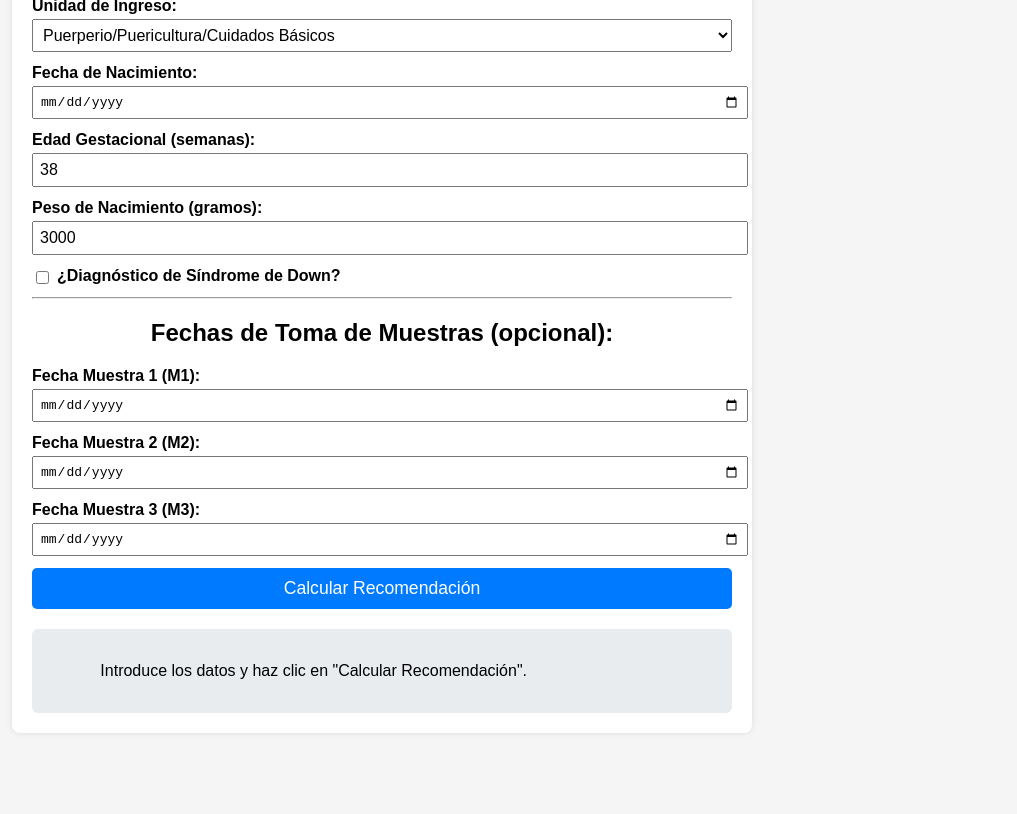
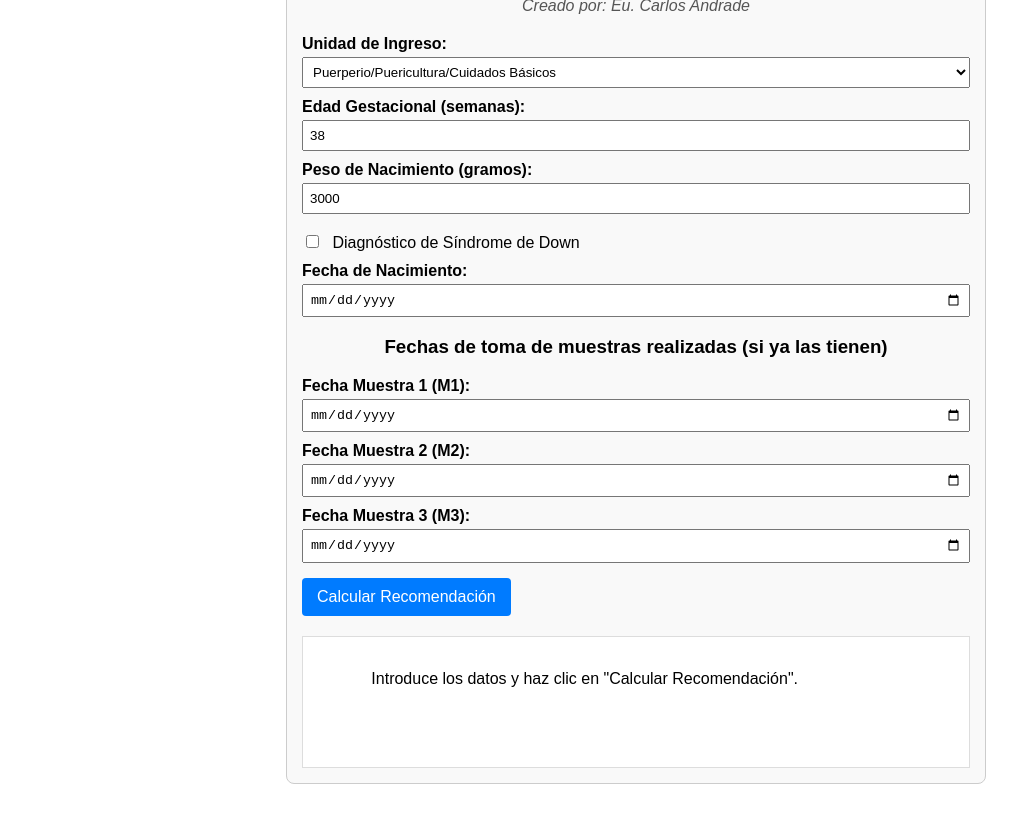
Before and after one commit to Andrade1312/Guia-PNA-App, a plain HTML site: page index.html in a window 1280 px wide. Shown: the part 119-933 px from the top of the page, without its empty margins (4-1021 px from the left). Before the commit the page ends 868 px from the top, so only its background shows below. Drawn offline with Linux system fonts and the light colour scheme.

Commit message:
Update index.html

```diff
--- a/index.html
+++ b/index.html
@@ -7,154 +7,112 @@
     <style>
         body {
             font-family: Arial, sans-serif;
-            margin: 1em;
-            background: #f5f5f5;
+            max-width: 700px;
+            margin: 20px auto;
+            padding: 10px;
         }
         .container {
-            max-width: 700px;
-            background: white;
-            padding: 20px;
+            border: 1px solid #ccc;
+            padding: 15px;
             border-radius: 8px;
-            box-shadow: 0 0 6px rgba(0,0,0,0.1);
+            background: #f9f9f9;
         }
-        h1, h2 {
+        h1, h2, h3 {
             text-align: center;
-        }
-        .input-group {
-            margin-bottom: 12px;
         }
         label {
             display: block;
-            margin-bottom: 4px;
+            margin-top: 10px;
             font-weight: bold;
         }
-        input[type="number"], input[type="date"], select {
+        input[type="number"],
+        select,
+        input[type="date"] {
             width: 100%;
             padding: 6px;
-            font-size: 1em;
-        }
-        input[type="checkbox"] {
-            margin-right: 8px;
+            margin-top: 4px;
+            box-sizing: border-box;
         }
         .checkbox-group {
-            display: flex;
-            align-items: center;
-            margin-bottom: 8px;
+            margin-top: 10px;
+        }
+        .checkbox-group label {
+            font-weight: normal;
+            display: inline-block;
+            margin-left: 6px;
         }
         button {
-            padding: 10px 18px;
-            font-size: 1.1em;
+            margin-top: 15px;
+            padding: 10px 15px;
+            font-size: 16px;
             cursor: pointer;
+            border-radius: 4px;
             border: none;
-            background-color: #007bff;
+            background-color: #007BFF;
             color: white;
-            border-radius: 5px;
-            width: 100%;
         }
         button:hover {
             background-color: #0056b3;
         }
         .result-box {
-            background-color: #e9ecef;
+            margin-top: 20px;
+            border: 1px solid #ddd;
             padding: 15px;
-            border-radius: 6px;
-            margin-top: 20px;
+            background: white;
             white-space: pre-wrap;
+            min-height: 100px;
         }
-        .error {
-            color: red;
+        .info-text {
+            text-align: center;
+            font-style: italic;
+            margin-top: -10px;
+            margin-bottom: 20px;
+            color: #555;
         }
     </style>
 </head>
 <body>
     <div class="container">
         <h1>Guía PNA de Tomas de Muestra</h1>
+        <p class="info-text">Creado por: Eu. Carlos Andrade</p>
 
-        <div class="input-group">
         <label for="unidadIngreso">Unidad de Ingreso:</label>
         <select id="unidadIngreso">
             <option value="cuidados_basicos">Puerperio/Puericultura/Cuidados Básicos</option>
             <option value="uti_uci">UTI-UCI</option>
         </select>
-        </div>
 
-        <div class="input-group">
-            <label for="fechaNacimiento">Fecha de Nacimiento:</label>
-            <input type="date" id="fechaNacimiento" />
-        </div>
-
-        <div class="input-group">
         <label for="edadGestacional">Edad Gestacional (semanas):</label>
         <input type="number" id="edadGestacional" min="20" max="45" value="38" />
-        </div>
 
-        <div class="input-group">
         <label for="pesoNacimiento">Peso de Nacimiento (gramos):</label>
         <input type="number" id="pesoNacimiento" min="500" max="6000" value="3000" />
-        </div>
-
-        <div id="condicionales-uti-uci" style="display:none;">
-            <div class="checkbox-group">
-                <input type="checkbox" id="recibioM0" />
-                <label for="recibioM0">¿Recibió Muestra 0 (M0)?</label>
-            </div>
-            <div class="checkbox-group" id="m0-tiempo-group" style="display:none;">
-                <input type="checkbox" id="m0Menos40h" />
-                <label for="m0Menos40h">Muestra M0 fue tomada &lt; 40h de vida?</label>
-            </div>
-        </div>
 
         <div class="checkbox-group">
             <input type="checkbox" id="sindromeDown" />
-            <label for="sindromeDown">¿Diagnóstico de Síndrome de Down?</label>
+            <label for="sindromeDown">Diagnóstico de Síndrome de Down</label>
         </div>
 
-        <div id="condicionales-m2-uti-uci" style="display:none;">
-            <p><strong>Consideraciones para Muestra 2 (UTI-UCI):</strong></p>
-            <div class="checkbox-group">
-                <input type="checkbox" id="transfusionPreviaM1" />
-                <label for="transfusionPreviaM1">¿Transfusión previa a M1?</label>
-            </div>
-            <div class="checkbox-group">
-                <input type="checkbox" id="pesquisaDudosaM1" />
-                <label for="pesquisaDudosaM1">¿Pesquisa dudosa en M1?</label>
-            </div>
-        </div>
+        <label for="fechaNacimiento">Fecha de Nacimiento:</label>
+        <input type="date" id="fechaNacimiento" />
 
-        <div id="condicionales-m3a" style="display:none;">
-            <p><strong>Consideraciones para Muestra 3a (Casos Excepcionales):</strong></p>
-            <div class="checkbox-group">
-                <input type="checkbox" id="muestraPreviaAltaMenos10Dias" />
-                <label for="muestraPreviaAltaMenos10Dias">¿Muestra previa al alta &lt; 10 días de vida?</label>
-            </div>
-            <div class="checkbox-group">
-                <input type="checkbox" id="transfusionMenos7Dias" />
-                <label for="transfusionMenos7Dias">¿Transfusión &lt; 7 días desde muestra previa?</label>
-            </div>
-        </div>
-
-        <hr />
-
-        <h2>Fechas de Toma de Muestras (opcional):</h2>
-
-        <div class="input-group">
+        <h3>Fechas de toma de muestras realizadas (si ya las tienen)</h3>
         <label for="fechaM1">Fecha Muestra 1 (M1):</label>
         <input type="date" id="fechaM1" />
-        </div>
-        <div class="input-group">
+
         <label for="fechaM2">Fecha Muestra 2 (M2):</label>
         <input type="date" id="fechaM2" />
-        </div>
-        <div class="input-group">
+
         <label for="fechaM3">Fecha Muestra 3 (M3):</label>
         <input type="date" id="fechaM3" />
-        </div>
 
-        <div class="input-group">
         <button id="calcularBtn">Calcular Recomendación</button>
-        </div>
 
         <div class="result-box" id="resultados">
             Introduce los datos y haz clic en "Calcular Recomendación".
         </div>
     </div>
+
+    <script src="script.js"></script>
+</body>
+</html>
```
Lines whose indentation alone changed are shown as unchanged.
